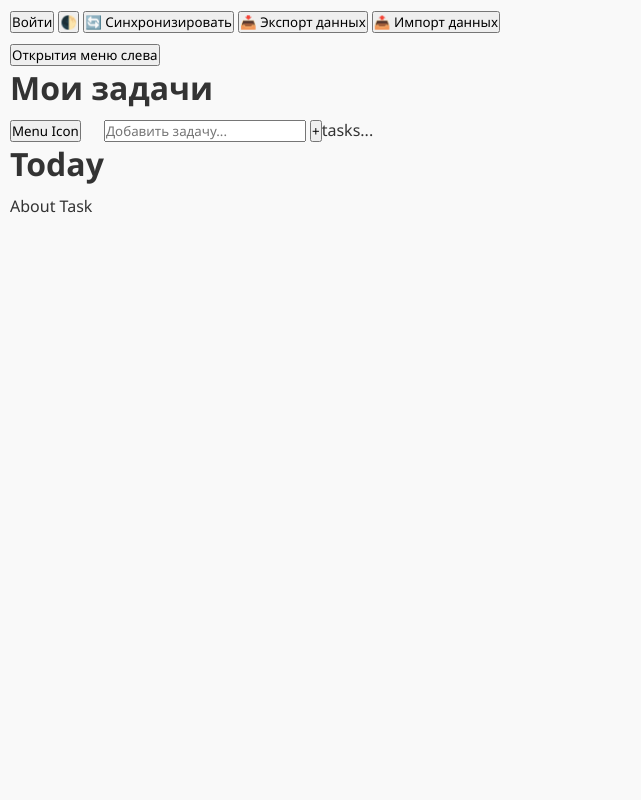
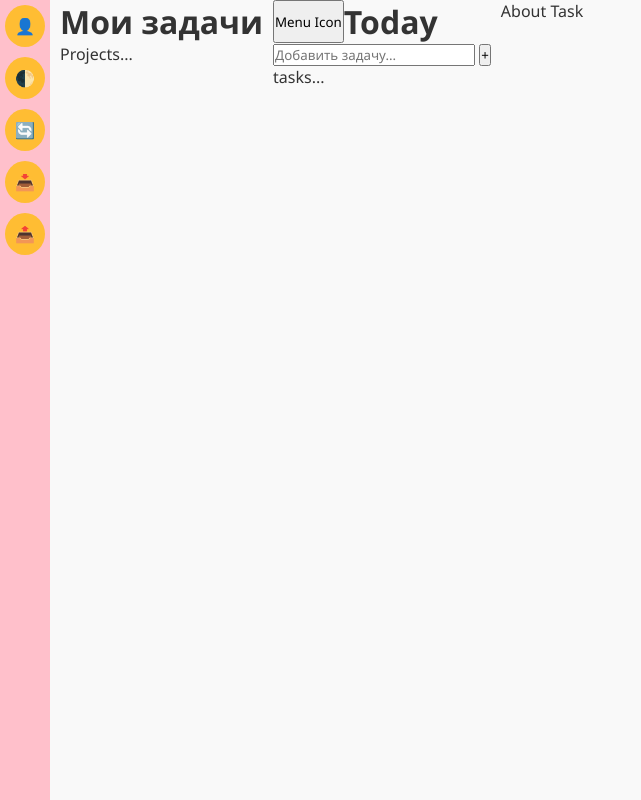
Before and after one commit to HappyWorldGames/tomake, a plain HTML site: page index.html in a window 1280 px wide. Shown: the whole page, without its empty margins (0-641 px from the left). Drawn offline with Linux system fonts and the light colour scheme.

Commit message:
add sync-side

```diff
--- /dev/null
+++ b/css/project-list-side.css
@@ -0,0 +1,4 @@
+.project-list-side {
+  display: flex;
+  flex-direction: column;
+}
--- a/css/styles.css
+++ b/css/styles.css
@@ -97,23 +97,19 @@ body {
   color: var(--text-color);
   min-height: 100vh;
   display: flex;
-    flex-direction: column;
-    padding: 10px;
   gap: 10px;
 }
 
-.account-side {
+.main-side {
   display: flex;
+  flex-direction: column;
 }
 
-.project-list-side {
-    display: flex;
-}
-
-.main-side {
+header {
   display: flex;
 }
 
 .task-view {
   display: flex;
+  flex-direction: column;
 }
--- /dev/null
+++ b/css/sync-side.css
@@ -0,0 +1,28 @@
+.sync-side {
+  display: flex;
+  flex-direction: column;
+  align-items: stretch;
+  background-color: pink;
+}
+
+.sync-side button {
+  border: none;
+  border-radius: 50%;
+  color: white;
+  background-color: #ffbd33;
+  padding: 10px;
+  margin: 5px;
+  text-align: center;
+  text-decoration: none;
+  display: inline-block;
+  font-size: 16px;
+  transition-duration: 0.4s;
+}
+
+.sync-side button:hover {
+  background-color: #ffcd33;
+}
+
+.sync-side button:active {
+  background-color: #ffdd33;
+}
--- a/index.html
+++ b/index.html
@@ -6,6 +6,8 @@
     <title>My Tasks</title>
     <!-- Styles -->
     <link rel="stylesheet" href="./css/styles.css">
+    <link rel="stylesheet" href="./css/sync-side.css">
+    <link rel="stylesheet" href="./css/project-list-side.css">
     <!-- Google -->
     <script src="https://accounts.google.com/gsi/client?onload=initGoogleAuth"></script>
     <!-- App -->
@@ -17,24 +19,18 @@
     <script type="module" src="./js/app.js"></script>
 </head>
 <body>
-    <div class="account-side">
-        <div class="sync-container">
-            <button>Войти</button>
-            <button id="themeToggle">🌓</button>
+    <div class="sync-side">
+        <button title="Войти">👤</button>
+        <button id="themeToggle">🌓</button>
 
-            <button id="syncButton">🔄 Синхронизировать</button>
-            <button id="exportBtn">📥 Экспорт данных</button>
-            <button id="importBtn">📤 Импорт данных</button>
-        </div>
+        <button id="syncButton" title="Синхронизировать">🔄</button>
+        <button id="exportBtn" title="Экспорт данных">📥</button>
+        <button id="importBtn" title="Импорт данных">📤</button>
     </div>
 
     <div class="project-list-side">
-        <div class="container">
-            <button id="">Открытия меню слева</button>
-            <h1>Мои задачи</h1>
-        </div>
-        <div class="add-task"></div>
-        <div class="tasks-list"></div>
+        <h1>Мои задачи</h1>
+        <div class="project-list">Projects...</div>
     </div>
 
     <div class="main-side">
```
Lines whose indentation alone changed are shown as unchanged.
